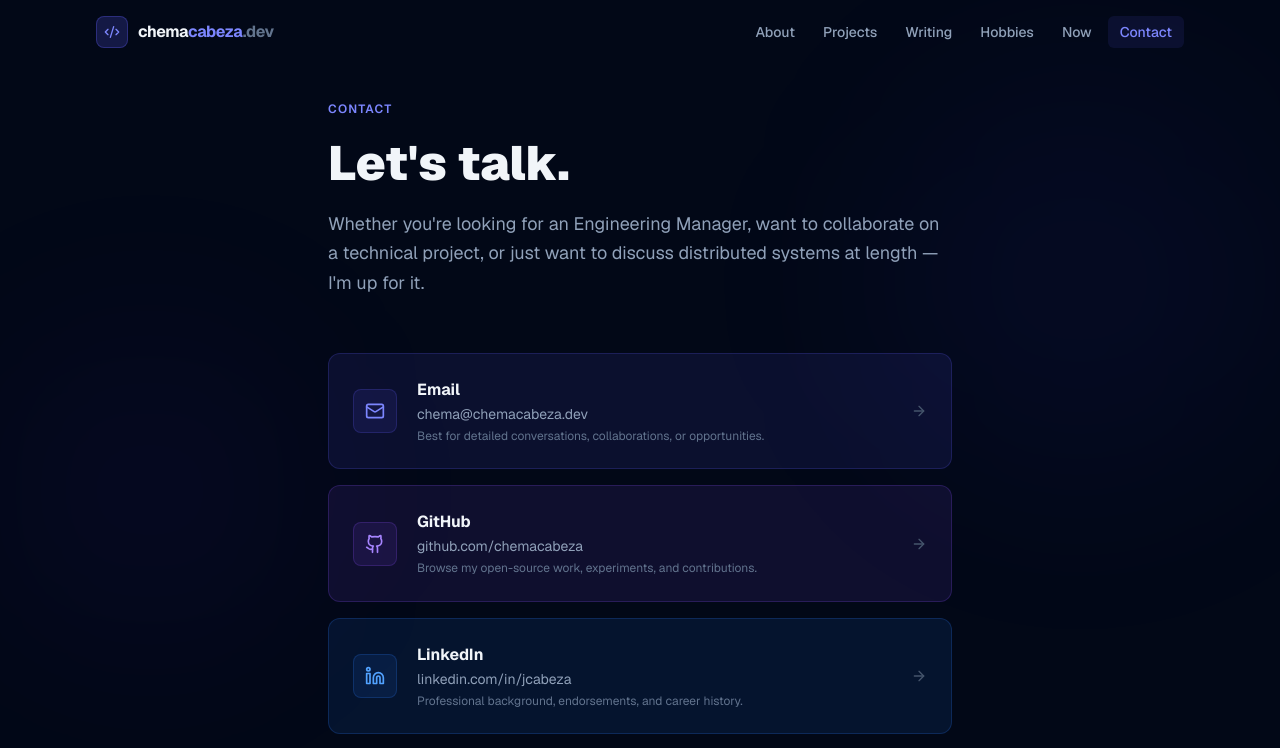
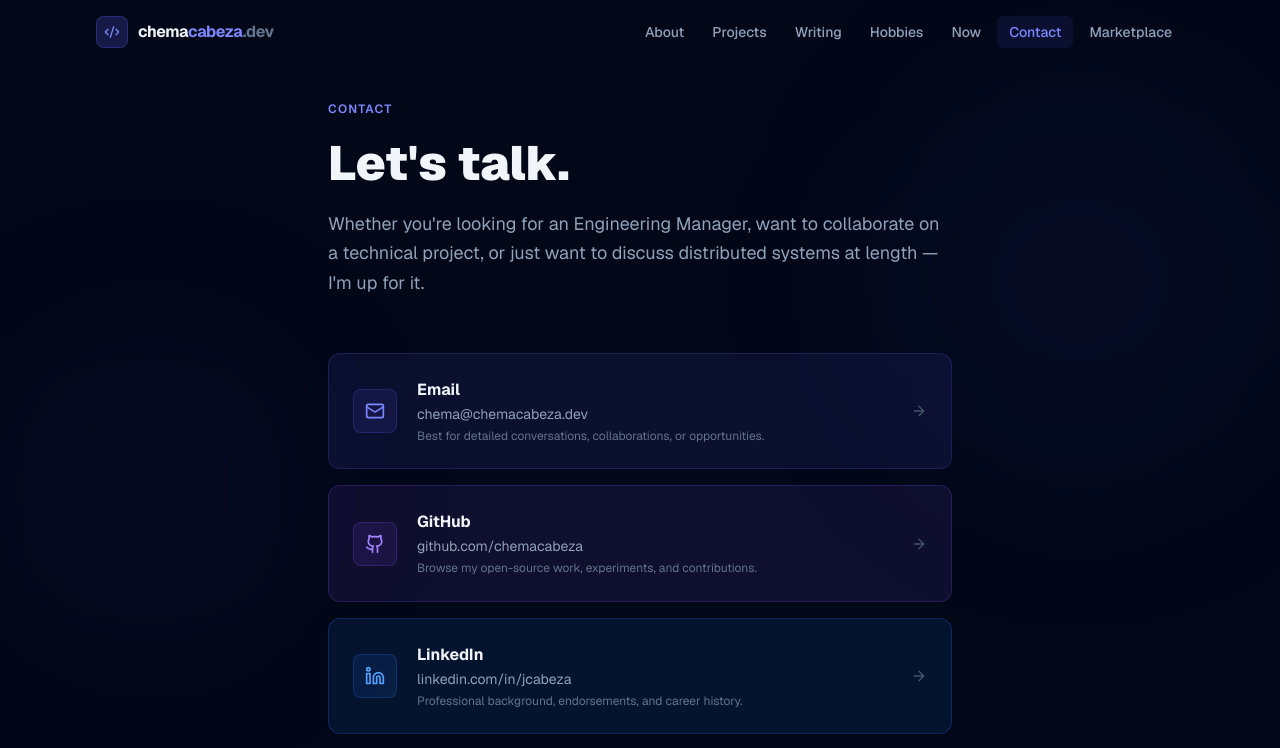
Before and after one commit to chemacabeza/chemacabeza-dev, a Next.js app: page /contact in a window 1280 px wide. Shown: the top 748 px of the page. Built offline with nearby package versions, Linux system fonts and the light colour scheme.

Commit message:
feat: add marketplace link to navigation bar

```diff
--- a/components/Navbar.tsx
+++ b/components/Navbar.tsx
@@ -12,6 +12,7 @@ const navLinks = [
     { href: "/hobbies", label: "Hobbies" },
     { href: "/now", label: "Now" },
     { href: "/contact", label: "Contact" },
+    { href: "https://lora-character-marketplace-production.up.railway.app", label: "Marketplace" },
 ];
 
 export default function Navbar() {
```
